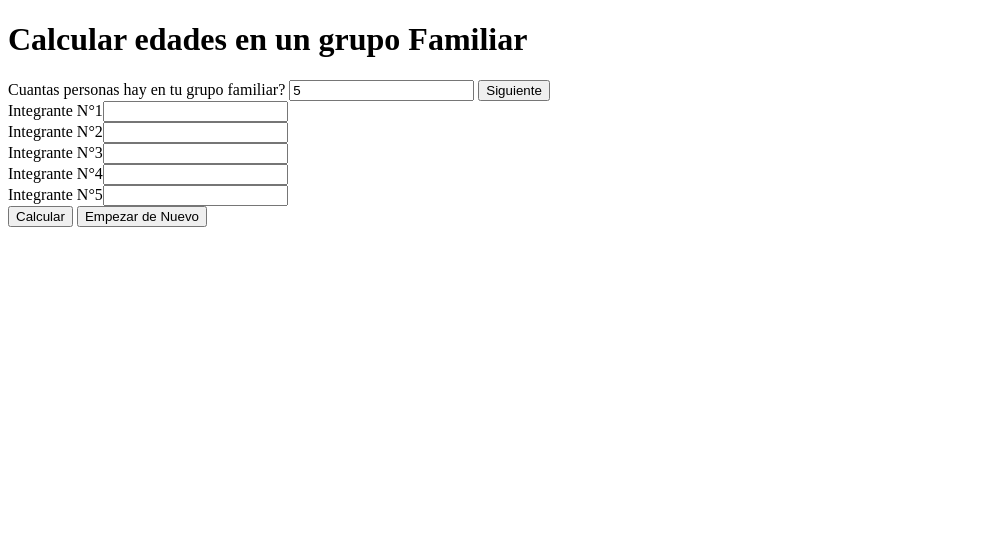
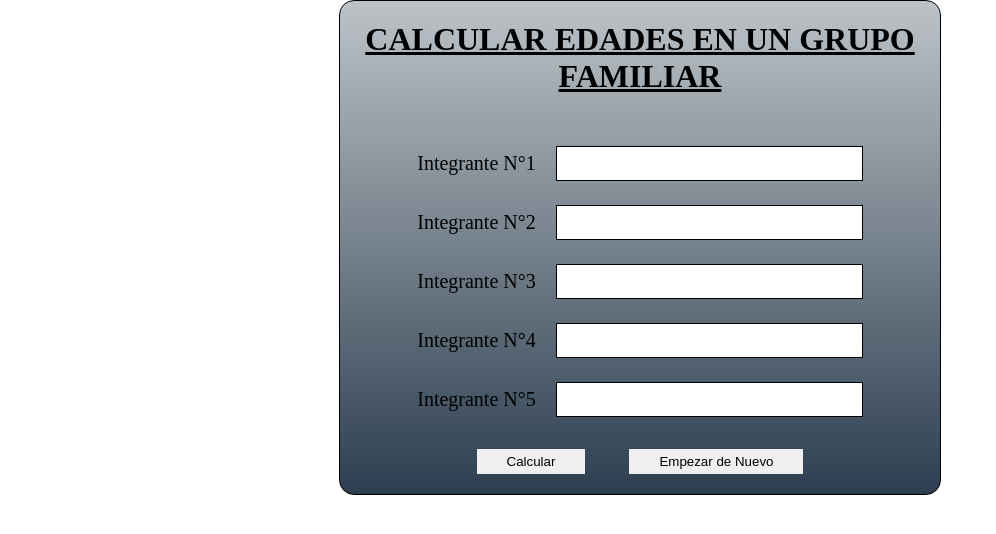
Before and after one commit to Fabrizio112/Tareas-R-Argentina-Programa, a plain HTML site: page Clase-6/Ejercicio1/index.html in a window 1280 px wide. Both pictures are taken after typing "5" into the empty fields and a click on the button "Siguiente". Shown: the whole page, without its empty margins (0-996 px from the left). Drawn offline with Linux system fonts and the light colour scheme.

Commit message:
Estiliza y termina de pulir el ejercicio 1 de la Clase 6
Se agrega el CSS al ejercicio numero 3 y se sigue mejorando el codigo de este para que sea un poco mas legible y pueda entenderse aun mas ,ademas que se termina de pulir la funcion de Resetear

```diff
--- a/Clase-6/Ejercicio1/index.html
+++ b/Clase-6/Ejercicio1/index.html
@@ -10,9 +10,10 @@
 </head>
 
 <body>
+    <div class="container">
         <form id="container">
             <h1>Calcular edades en un grupo Familiar</h1>
-        <label for="">Cuantas personas hay en tu grupo familiar?</label>
+            <label for="" id="label-personas">Cuantas personas hay en tu grupo familiar?</label>
             <input type="number" id="cantidad-familia">
             <button id="calcular-familia">Siguiente</button>
             <br>
@@ -21,17 +22,18 @@
             <div id="entrada-personas">
 
             </div>
-
-        <div id="botones" class="invisible">
-            <button id="calcular-edad">Calcular</button>
-        </div>
             <div id="resultado" class="invisible">
                 <p id="mayor"></p>
                 <p id="menor"></p>
                 <p id="promedio"></p>
             </div>
+            <div id="botones" class="invisible">
+                <button id="calcular-edad">Calcular</button>
                 <button type="reset" id="reset" class="invisible">Empezar de Nuevo</button>
+            </div>
         </form>
+
+    </div>
     <script src="index.js"></script>
 </body>
 
--- a/Clase-6/Ejercicio1/index.js
+++ b/Clase-6/Ejercicio1/index.js
@@ -17,9 +17,10 @@ $botonSiguiente.onclick = function () {
     crearIntegrantesDeLaFamilia(cantidadDePersonasEnElGrupoFamilia);
     document.querySelector("#botones").style.display = "inline-block";
     document.querySelector("#reset").style.display = "inline-block";
-    document.querySelector("#entrada-personas").style.display = "block";
-    $botonCalcularEdades.style.display = "inline-block";
-    $botonEmpezarDeNuevo.style.display = "inline-block";
+    aparecerEntradaDePersonas();
+    aparecerBotonDeCalcular();
+    aparecerBotonEmpezarDeNuevo();
+    ocultarPartePrincipalDelPrograma();
     return false;
 }
 
@@ -62,7 +63,7 @@ $botonCalcularEdades.onclick = function () {
     document.querySelector("#resultado").style.display = "block";
     $botonCalcularEdades.style.display = "none";
     document.querySelector("#resultado").style.display = "block";
-
+    ocultarEntradaDePersonas();
     return false;
 }
 
@@ -103,6 +104,41 @@ function promedioDelGrupo(a) {
 $botonEmpezarDeNuevo.onclick = function () {
     document.querySelector("#resultado").style.display = "none";
     document.querySelector("#entrada-personas").style.display = "none";
-    $botonEmpezarDeNuevo.style.display = "none";
+    ocultarBotonEmpezarDeNuevo();
+    aparecerPartePrincipalDelPrograma();
+    ocularBotonDeCalcular();
     return false;
 }
+
+let $labelPersonas = document.querySelector("#label-personas");
+let $inputCantidadDeIntegrantes = document.querySelector("#cantidad-familia");
+
+function ocultarPartePrincipalDelPrograma() {
+    $botonSiguiente.style.display = "none";
+    $inputCantidadDeIntegrantes.style.display = "none";
+    $labelPersonas.style.display = "none";
+}
+function aparecerPartePrincipalDelPrograma() {
+    $botonSiguiente.style.display = "block";
+    $inputCantidadDeIntegrantes.style.display = "block";
+    $labelPersonas.style.display = "block";
+}
+
+function ocularBotonDeCalcular() {
+    $botonCalcularEdades.style.display = "none";
+}
+function aparecerBotonDeCalcular() {
+    $botonCalcularEdades.style.display = "inline-block";
+}
+function ocultarBotonEmpezarDeNuevo() {
+    $botonEmpezarDeNuevo.style.display = "none";
+}
+function aparecerBotonEmpezarDeNuevo() {
+    $botonEmpezarDeNuevo.style.display = "inline-block";
+}
+function aparecerEntradaDePersonas() {
+    document.querySelector("#entrada-personas").style.display = "block";
+}
+function ocultarEntradaDePersonas() {
+    document.querySelector("#entrada-personas").style.display = "none";
+}
--- a/Clase-6/Ejercicio1/style.css
+++ b/Clase-6/Ejercicio1/style.css
@@ -1,3 +1,94 @@
 .invisible {
     display: none;
 }
+
+body {
+    padding: 0;
+    margin: 0;
+    box-sizing: border-box;
+}
+
+.container {
+    width: 600px;
+    height: auto;
+    margin: 0 auto;
+    background: linear-gradient(#bdc3c7, #2c3e50);
+    text-align: center;
+    border: 1px solid black;
+    border-radius: 15px;
+}
+
+.container form {
+    display: flex;
+    flex-direction: column;
+}
+
+
+.container form h1 {
+    text-transform: uppercase;
+    text-decoration: underline;
+    margin-top: 20px;
+}
+
+form label {
+    margin-bottom: 20px;
+}
+
+form #cantidad-familia {
+    padding: 10px;
+    margin-bottom: 20px;
+    border: 1px solid black;
+    text-align: center;
+    font-size: 20px;
+}
+
+form #calcular-familia {
+    width: 200px;
+    text-align: center;
+    margin: 0 auto;
+    padding: 10px;
+    background: linear-gradient(#4ca1af, #c4e0e5);
+    border: none;
+    border-radius: 15px;
+    cursor: pointer;
+}
+
+.contenedor-de-personas {
+    padding: 12px;
+}
+
+.contenedor-de-personas label {
+    font-size: 20px;
+    margin-right: 20px;
+}
+
+.contenedor-de-personas input {
+    border: 1px solid black;
+    padding: 5px 20px;
+    text-align: center;
+    font-size: 20px;
+}
+
+#botones {
+    margin: 20px 0;
+}
+
+#botones button {
+    padding: 5px 30px;
+    border: none;
+    transition: 0.3s cubic-bezier(0.25, 0.46, 0.45, 0.94);
+}
+
+#botones button:hover {
+    transform: scale(1.4);
+}
+
+#botones #calcular-edad {
+    margin-right: 40px
+}
+
+#resultado {
+    text-transform: uppercase;
+    font-size: 15px;
+    font-style: italic;
+}
```
Lines whose indentation alone changed are shown as unchanged.
